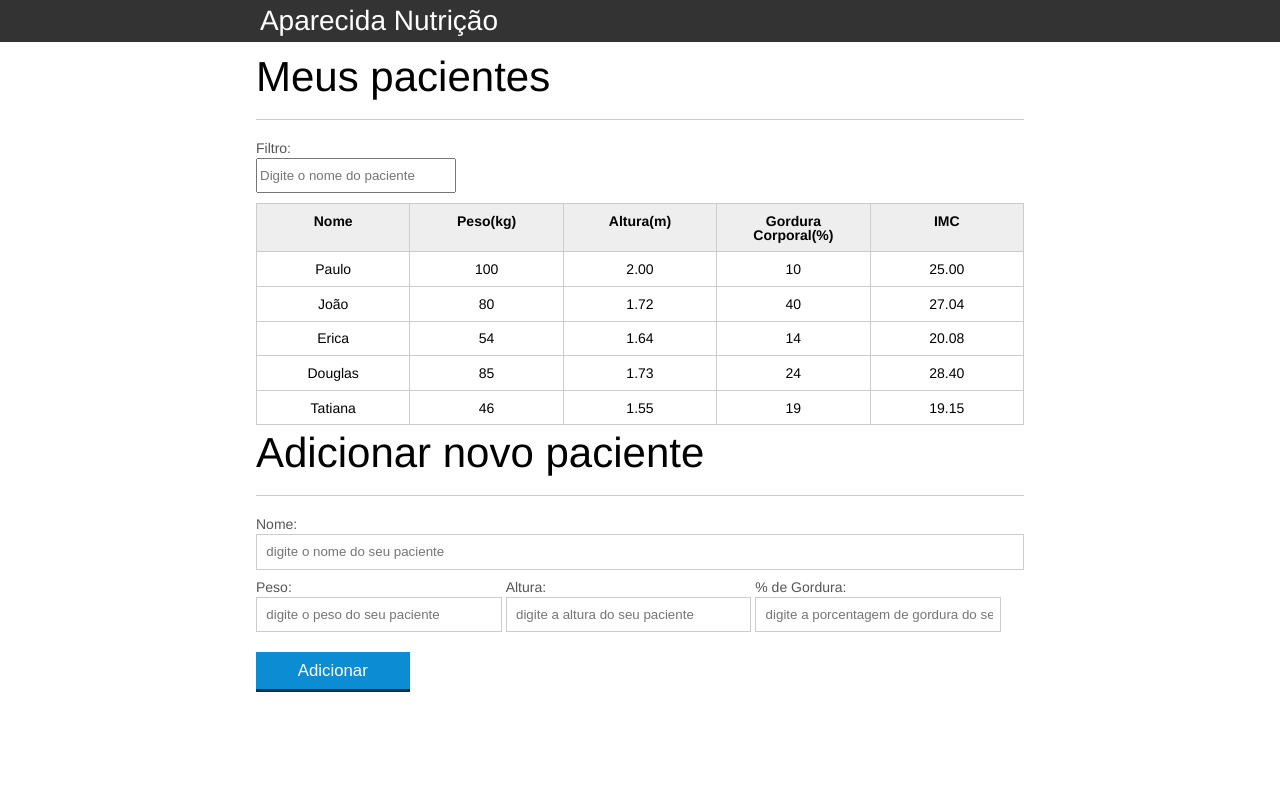
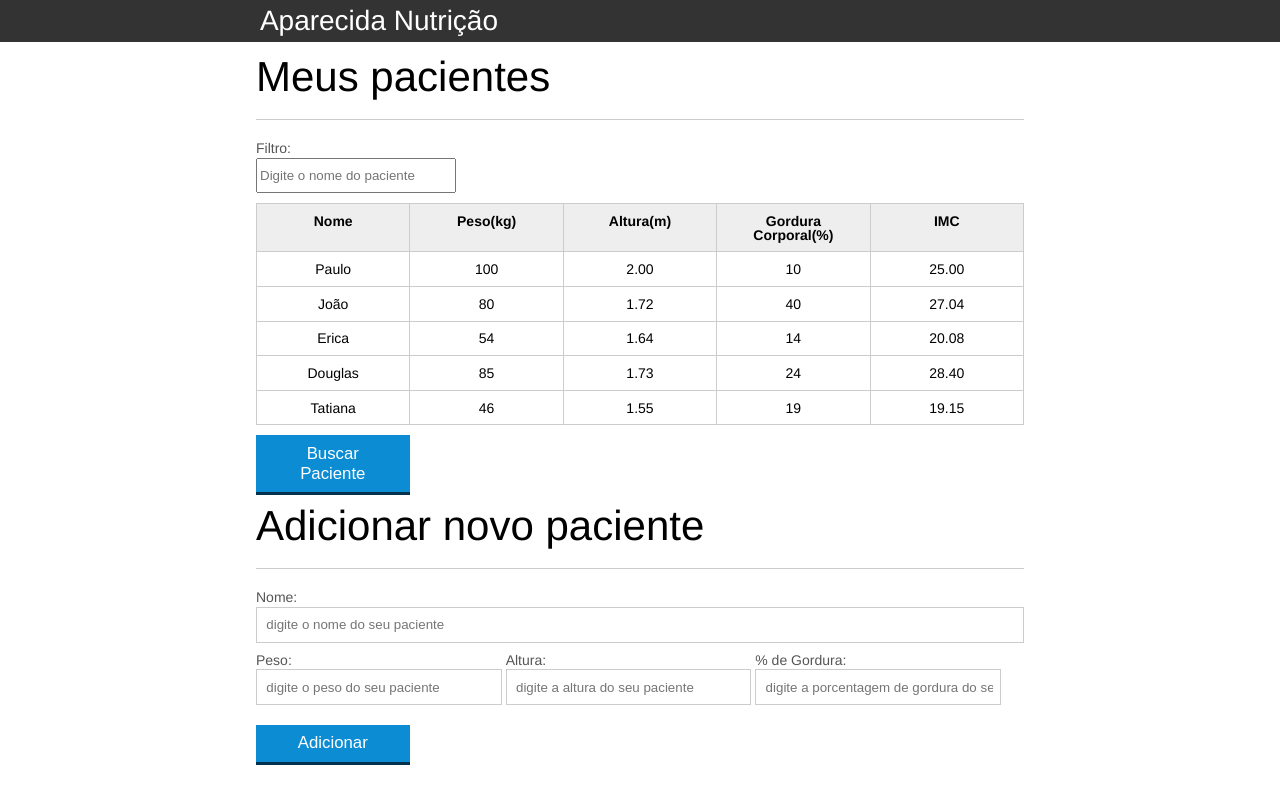
Before and after one commit to bezao244/Nutricionista_JavaScript, a plain HTML site: page index.html in a window 1280 px wide. Drawn offline with Linux system fonts and the light colour scheme.

Commit message:
Adicionei um botao para buscar pacientes de fora da pagina

```diff
--- a/index.html
+++ b/index.html
@@ -71,7 +71,8 @@
 						</tr>
 					</tbody>
 				</table>
-
+				<span class="invisivel" id="erro-ajax">Erro ao buscar pacientes</span>
+				<button id="buscar-paciente" class="botao bto-principal">Buscar Paciente</button>
 			</section>
 		</main>
 		<section class="container">
@@ -101,5 +102,6 @@
 		<script src="js/form.js"></script>
 		<script src="js/removerPessoa.js"></script>
 		<script src="js/filtro.js"></script>
+		<script src="js/buscar-paciente.js"></script>
 	</body>
 </html>
```
